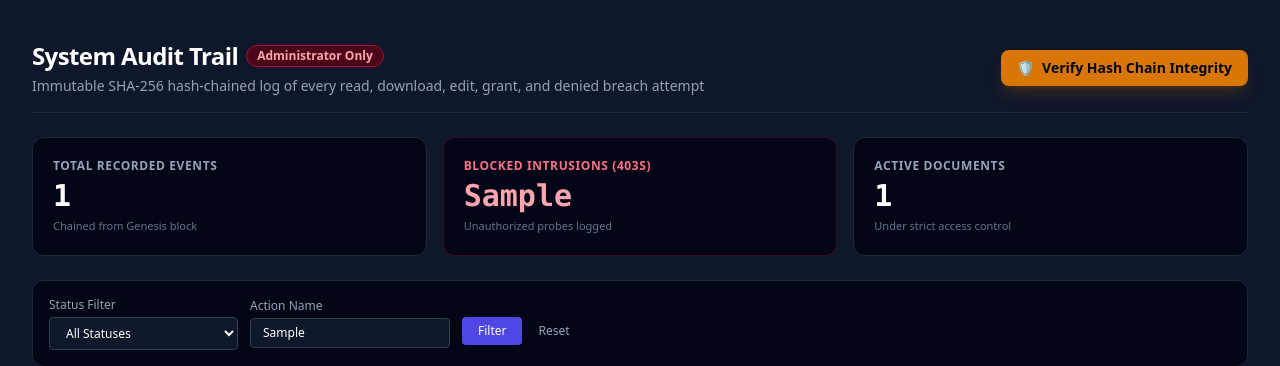
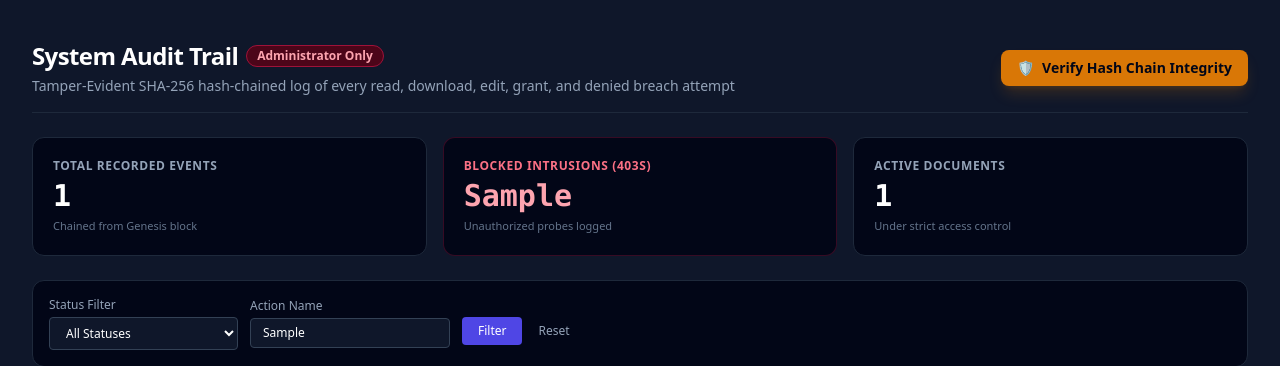
Before and after one commit to shaiksahistafathima/TrustVault, a Flask app: template app/templates/admin_audit.html in a window 1280 px wide. Shown: the part 65-431 px from the top of the page. Run offline with Flask 3, Linux system fonts and the light colour scheme; the template is opened without the code that fills it: most values are stand-ins (such as "Sample title", 1, 10 or a date in 2020); some libraries are stand-ins or nearby versions.

Commit message:
Correct audit trail integrity wording

```diff
--- a/app/templates/admin_audit.html
+++ b/app/templates/admin_audit.html
@@ -12,7 +12,7 @@
                     Administrator Only
                 </span>
             </div>
-            <p class="text-sm text-slate-400 mt-1">Immutable SHA-256 hash-chained log of every read, download, edit, grant, and denied breach attempt</p>
+            <p class="text-sm text-slate-400 mt-1">Tamper-Evident SHA-256 hash-chained log of every read, download, edit, grant, and denied breach attempt</p>
         </div>
         <div class="flex items-center space-x-3">
             <a href="{{ url_for('admin.audit_verify') }}"
```
